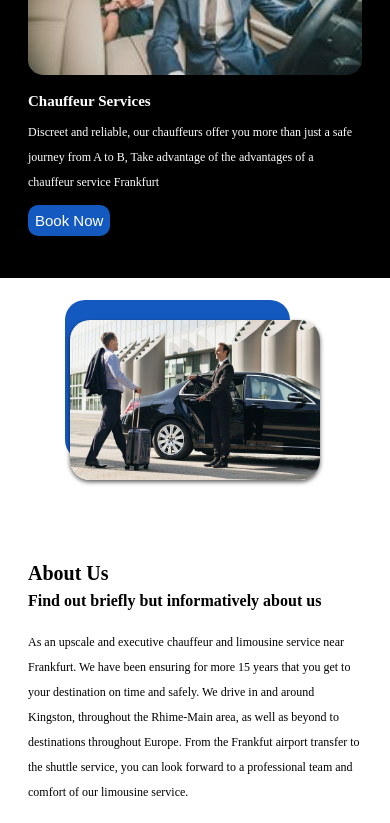
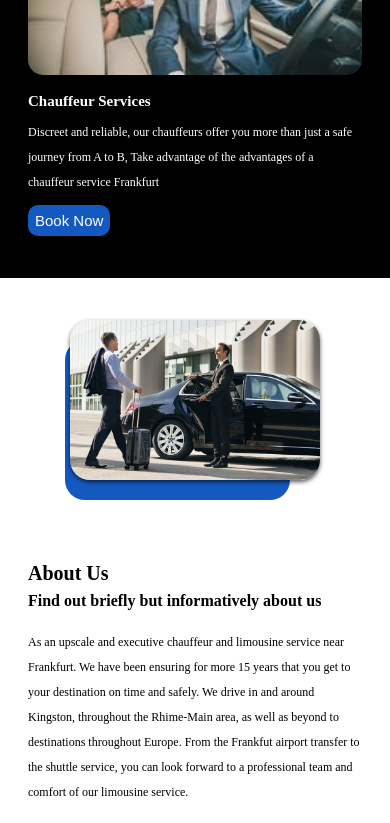
Before and after one commit to Nwakasi-Osita/mylimo, a Next.js app: page / in a window 390 px wide. Shown: the part 1729-2552 px from the top of the page. Built offline with nearby package versions, Linux system fonts and the light colour scheme.

Commit message:
fixed mobile responsiveness in the homepage about section

```diff
--- a/src/Components/HomePage/HomePage.module.css
+++ b/src/Components/HomePage/HomePage.module.css
@@ -237,7 +237,7 @@
   background-color: #1459bf;
   position: absolute;
   padding: 1rem;
-  top: -20px;
+  top: 20px;
   right: 100px;
   width: 225px;
   height: 160px;
--- a/src/Components/HomePage/HomePage.module.scss
+++ b/src/Components/HomePage/HomePage.module.scss
@@ -287,7 +287,7 @@
       position: absolute;
       padding: 1rem;
 
-      top: -20px;
+      top: 20px;
       right: 100px;
       width: 225px;
       height: 160px;
```
